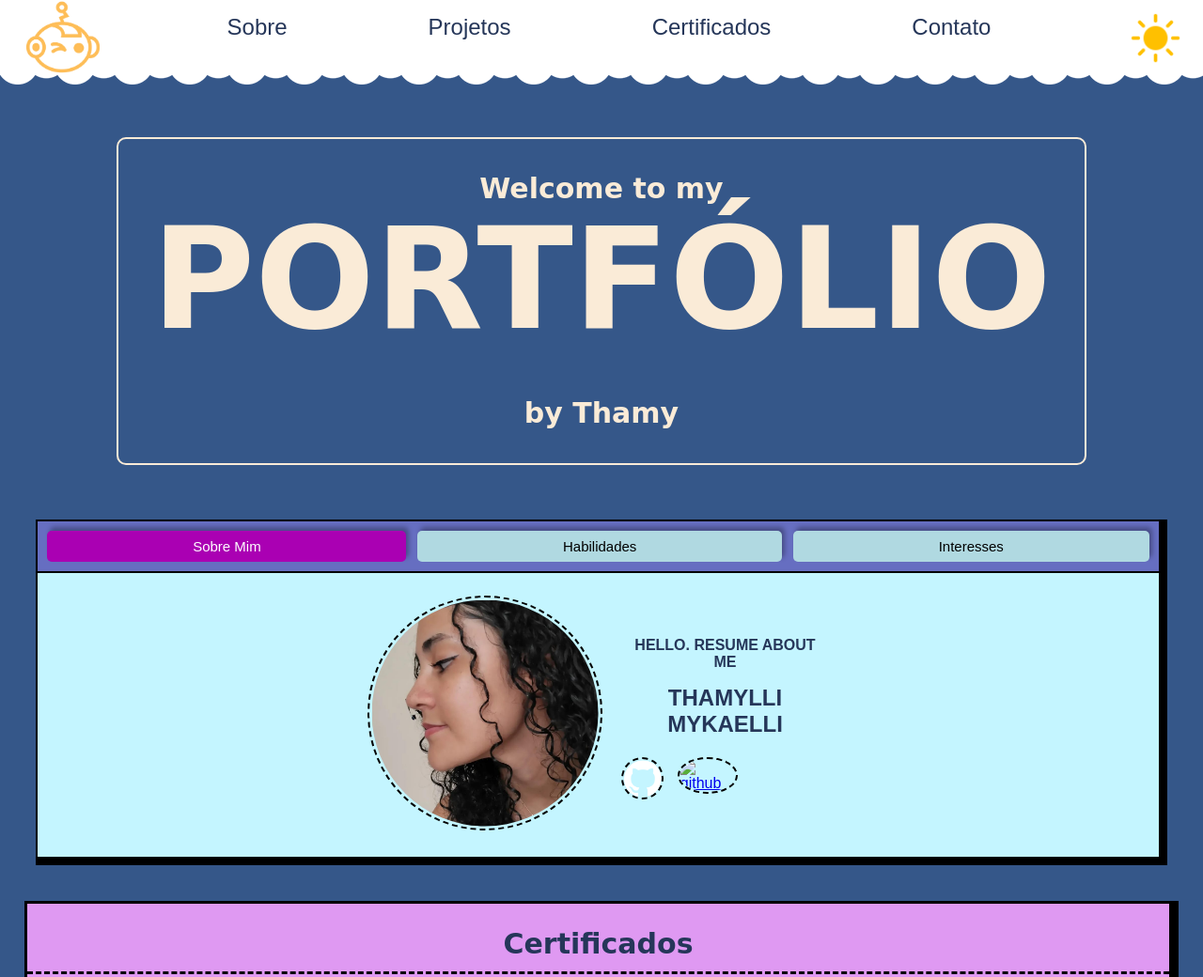
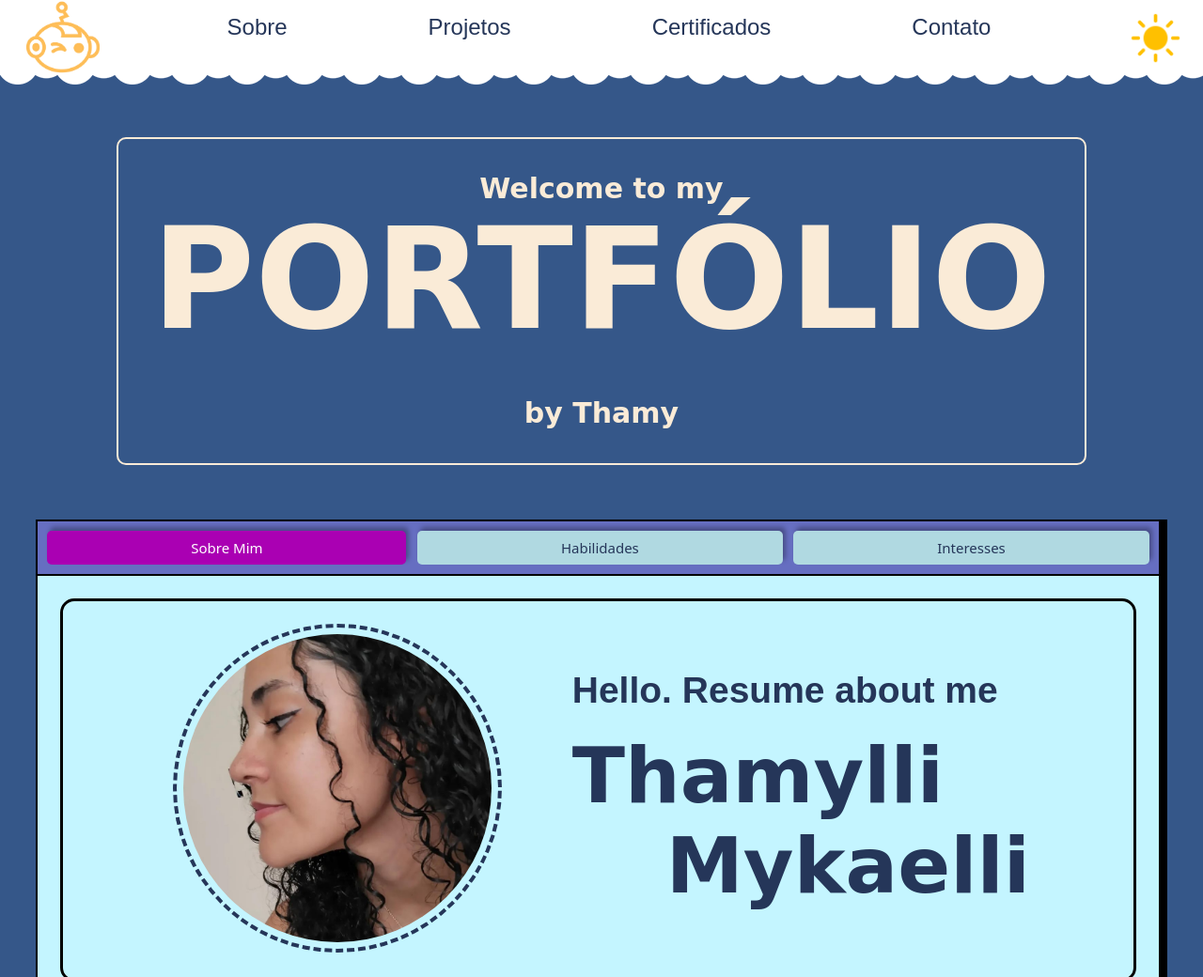
Before and after one commit to thamylli/portfolio-definitivo, a plain HTML site: page index.html in a window 1280 px wide. Shown: the top 1040 px of the page at 94% size. Drawn offline with Linux system fonts and the light colour scheme; a web font is replaced by a local one.

Commit message:
adicionando links e atualizando o sobre

```diff
--- a/estilos/index.css
+++ b/estilos/index.css
@@ -36,3 +36,27 @@ body{
 
 
 }
+
+/* Firefox */
+html {
+  scrollbar-width: auto; /* largura padrão */
+  scrollbar-color: #ed9595 #ffffff; /* cor do scroll e cor do fundo */
+}
+
+/* Chrome, Edge e Safari */
+::-webkit-scrollbar {
+  width: 16px; /* largura da barra de rolagem */
+}
+
+::-webkit-scrollbar-track {
+  background: #ddd; /* fundo do trilho */
+}
+
+::-webkit-scrollbar-thumb {
+  background: #444; /* cor da barrinha */
+  border-radius: 0; /* deixa quadrado */
+}
+
+::-webkit-scrollbar-thumb:hover {
+  background: #222; /* cor quando passa o mouse */
+}
--- a/estilos/sobremim.css
+++ b/estilos/sobremim.css
@@ -1,6 +1,6 @@
 @import url('https://fonts.googleapis.com/css2?family=Playwrite+DE+Grund:wght@100..400&display=swap');
 @import url('https://fonts.googleapis.com/css2?family=Rubik+Scribble&display=swap');
-
+@import url('https://fonts.googleapis.com/css2?family=Coiny&display=swap');
 .apresentacao__sobre-mim {
   background-color: rgb(196, 245, 255);
   box-sizing: border-box;
@@ -29,7 +29,8 @@
   border-radius: 5px;
   box-shadow: 3px -4px 5px rgba(0, 0, 0, 0.3);
   cursor: pointer;
-  font-family: 'Playwrite DE Grund', sans-serif;
+  color: #253659;
+  font-family: "Coiny", system-ui;
   font-size: 15px;
   flex: 1 1 auto; /* cresce em telas menores */
   min-width: 100px;
@@ -53,51 +54,63 @@
 .sobre-mim__principal {
   display: flex;
   flex-wrap: wrap;
+  padding: 2%;
+  border: solid 3px black;
+  border-radius: 15px;
   justify-content: center;
-  padding: 2%;
-  gap: 20px;
+  align-items: center;
+  margin: 2%;
+  gap: 5%;
 }
 
 .imagem-principal {
-  width: 250px;
-  height: 250px;
+  width: 350px;
+  height: 350px;
   border-radius: 100%;
   object-fit: cover;
-  padding: 1%;
-  border: dashed 2px #000;
+  padding: 2%;
+  border: dashed 4px #253659;
 }
 
 .contexto-principal {
   display: flex;
-  flex-direction: column;
   justify-content: center;
   max-width: 500px;
-}
-
-.contatos-principal {
-  display: flex;
-  flex-direction: row;
-  gap: 15px;
-  margin-top: 10px;
-}
-
-.icon-contato-principal {
-  width: 45px;
-  height: 45px;
-  border-radius: 50%;
-  object-fit: cover;
-  padding: 1%;
-  border: dashed 2px #000;
+  flex-direction: column;
 }
 
 .texto-principal {
-  margin: 5%;
   display: flex;
   flex-direction: column;
   gap: 15px;
   text-align: center;
+  gap: 20px;
+  margin-left: 20px;
 }
+.titulo-hello {
+  font-family: 'Playwrite DE Grund', sans-serif;
+  color: #253659;
+  font-size: 39px;
+  display: flex;
 
+}
+.meu-nome {
+  font-family: 'Rubik Scribble', cursive;
+  font-size: 150px;
+  color: #253659;
+  font-size: 55px;
+}
+.meu-nome2{
+  display: flex;
+  flex-direction: column;
+
+}
+.thamylli{
+  display: flex;
+}
+.mykaelli{
+  margin-left: 100px ;
+}
 /* ================== HABILIDADES ================== */
 .habilidades__conteudo {
   display: grid;
--- a/index.html
+++ b/index.html
@@ -3,7 +3,7 @@
 <head>
     <meta charset="UTF-8">
     <meta name="viewport" content="width=device-width, initial-scale=1.0">
-    <title>Document</title>
+    <title>Portfólio - Thamy</title>
      <link rel="shortcut icon" type="image/x-icon" href="./imagens/Captura_de_tela_2025-08-17_173759-removebg-preview.png" />
     <link rel="stylesheet" href="estilos/index.css">
     <link rel="stylesheet" href="estilos/sobremim.css">
@@ -17,7 +17,7 @@
 </head>
 
 <body>
-        <header class="cabecalho">
+        <header class="cabecalho" id="cabecalho">
     <section class="cabecalho-container">
         <div class="cabecalho-logo">
             <a href="#apresentacao__portfolio"><img class="logo cabecalho-logo" src="imagens/Captura_de_tela_2025-08-17_173759-removebg-preview.png" alt="logo"></a>
@@ -28,7 +28,7 @@
             <a class="cabecalho-sobre" href="#apresentacao__sobre-mim">Sobre</a>
             <a class="cabecalho-sobre" href="#apresentacao__projetos">Projetos</a>
             <a class="cabecalho-sobre" href="#apresentacao__certificados">Certificados</a>
-            <a class="cabecalho-sobre" href="#">Contato</a>
+            <a class="cabecalho-sobre" href="#apresentacao__contato">Contato</a>
             <button id="mudanca-tema" class="cabecalho-botao">
                 <img class="botao__mudanca-de-tema" src="imagens/icons8-sun-480.png" alt="sun">
                 <img class="botao__mudanca-de-tema" src="imagens/icons8-moon-100.png" alt="moon">
@@ -51,7 +51,7 @@
     <a href="#apresentacao__sobre-mim">Sobre</a>
     <a href="#apresentacao__projetos">Projetos</a>
     <a href="#apresentacao__certificados">Certificados</a>
-    <a href="#">Contato</a>
+    <a href="#apresentacao__contato">Contato</a>
     <button id="mudanca-tema-mobile" class="cabecalho-botao">
         <img class="botao__mudanca-de-tema" src="imagens/icons8-sun-480.png" alt="sun">
         <img class="botao__mudanca-de-tema" src="imagens/icons8-moon-100.png" alt="moon">
@@ -68,7 +68,7 @@
 
     </section>
 
-          <section class="apresentacao__sobre-mim" id="apresentacao__sobre-mim">
+          <section class="apresentacao__sobre-mim">
 
         <div class="menu">
   <button class="sobre-mim__botao" data-tab="formacao">Sobre Mim</button>
@@ -84,15 +84,11 @@
     </div>
     <section class="contexto-principal">
       <div class="texto-principal">
-        <h1 class="titulo-hello">HELLO. RESUME ABOUT ME</h1>
+        <h1 class="titulo-hello">Hello. Resume about me</h1>
         <div class="meu-nome">
-          <h2 class="thamylli">THAMYLLI</h2>
-          <h2 class="mykaelli">MYKAELLI</h2>
+          <div class="meu-nome2"><h2 class="thamylli">Thamylli</h2>
+          <h2 class="mykaelli">Mykaelli</h2></div>
         </div>
-      </div>
-      <div class="contatos-principal">
-        <a  href="https://github.com/thamylli"><img class="icon-contato-principal" src="imagens/github-white-icon.webp" alt="github"></a>
-                <a  href="https://www.linkedin.com/in/thamylli-ribeiro-572765377?utm_source=share&utm_campaign=share_via&utm_content=profile&utm_medium=android_app"><img class="icon-contato-principal" src="imagens/unnamed.png" alt="github"></a>
       </div>
     </section>
   </section>
@@ -117,7 +113,7 @@
                 </div>
                 <div class="sobre-mim__texto">
   <img class="gif__sobre-mim" src="imagens/pixel artist_ 1041uuu.gif" alt="gif__sobre-mim">
-  <h1>Hello, word!</h1>
+  <h1 class="hello-word">Hello, word!</h1>
   <div class="scroll-box">
     <h1>Formação Acadêmica</h1>
 <p>
@@ -136,7 +132,7 @@ Desde cedo, desenvolvi uma paixão por tecnologia e programação. Essa afinidad
             </div>
 </div>
 </section>
-        <section class="apresentacao__certificados">
+        <section class="apresentacao__certificados" id="apresentacao__certificados">
         <h1 class="certificados__titulo">Certificados</h1>
 
         <div class="certificados-conteudo" >
@@ -259,7 +255,7 @@ Desde cedo, desenvolvi uma paixão por tecnologia e programação. Essa afinidad
         </div>
 
    </section>
-         <section class="apresentacao__projetos">
+         <section class="apresentacao__projetos" id="apresentacao__projetos">
             <div class="projetos-principal"><h1 class="projetos__titulo">Projetos</h1></div>
 
             <div class="menu-apresentacao__projetos">
@@ -358,7 +354,7 @@ Desde cedo, desenvolvi uma paixão por tecnologia e programação. Essa afinidad
     </main>
     <footer class="rodape">
         <section class="rodape-container">
-            <img src="imagens/Captura_de_tela_2025-08-17_173759-removebg-preview.png" alt="logo-footer" class="logo-footer">
+            <a href="#cabecalho"><img src="imagens/Captura_de_tela_2025-08-17_173759-removebg-preview.png" alt="logo-footer" class="logo-footer"></a>
                 <section class="parte1-rodape">
                     <div class="titulo-rodape">
 
@@ -372,10 +368,10 @@ Desde cedo, desenvolvi uma paixão por tecnologia e programação. Essa afinidad
                 </section>
 
             <section class="atalhos-rodape">
-                <h1>Atalhos</h1>
+                <h1>Atalhos Individuais</h1>
                 <div class="atalhos-rodape__links">
 
-                    <a class="atalho-link" href="sobre.html">Sobre</a>
+                    <a class="atalho-link" href="sobre-mim.html">Sobre</a>
                     <a class="atalho-link" href="projetos.html">Projetos</a>
                     <a class="atalho-link" href="contato.html">Contato</a>
                 </div>
```
Also changed, not shown: footer.html (+3 -3 lines), menu.html (+3 -4 lines), sobre-mim.html (+3 -7 lines).
